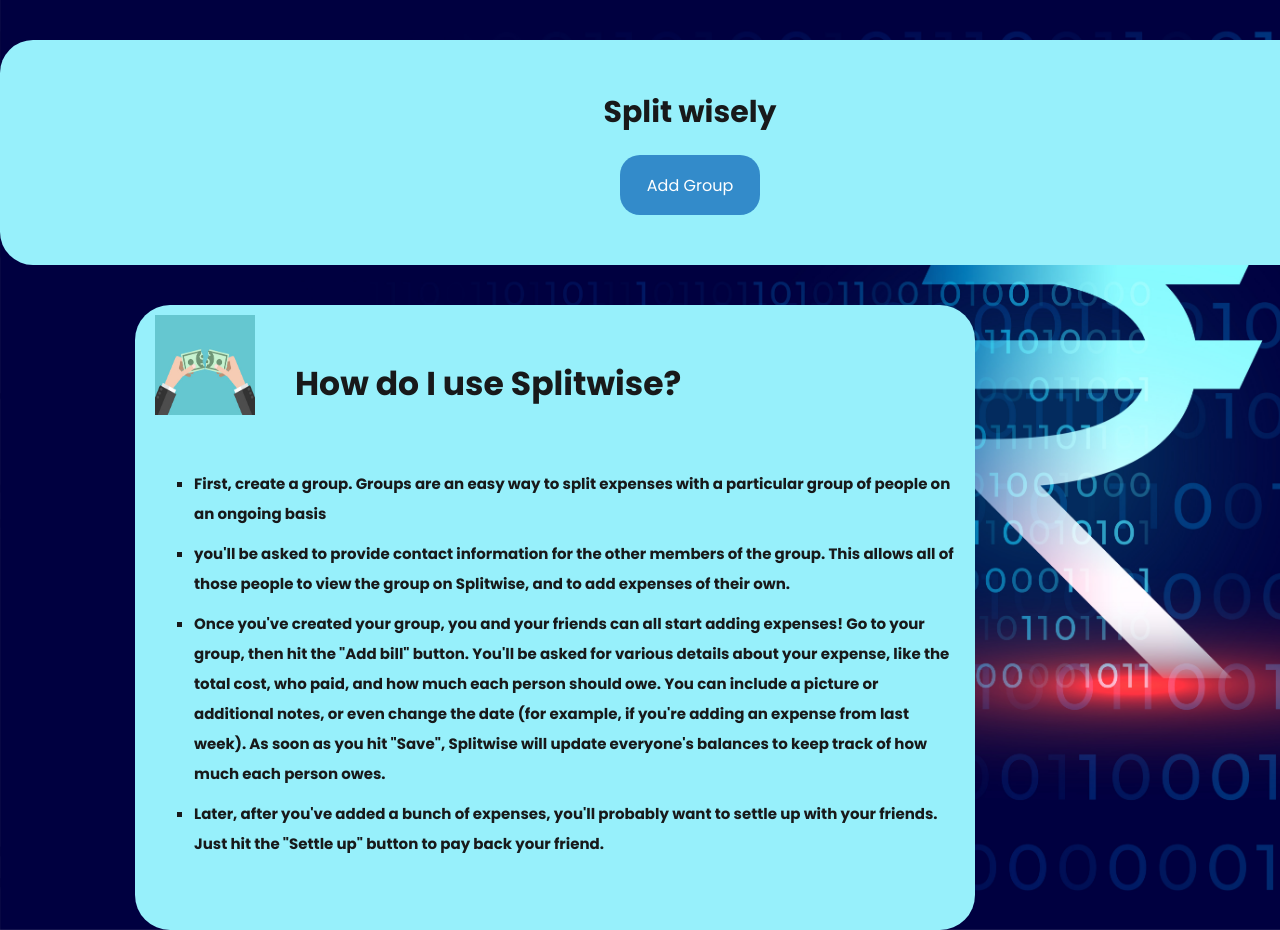
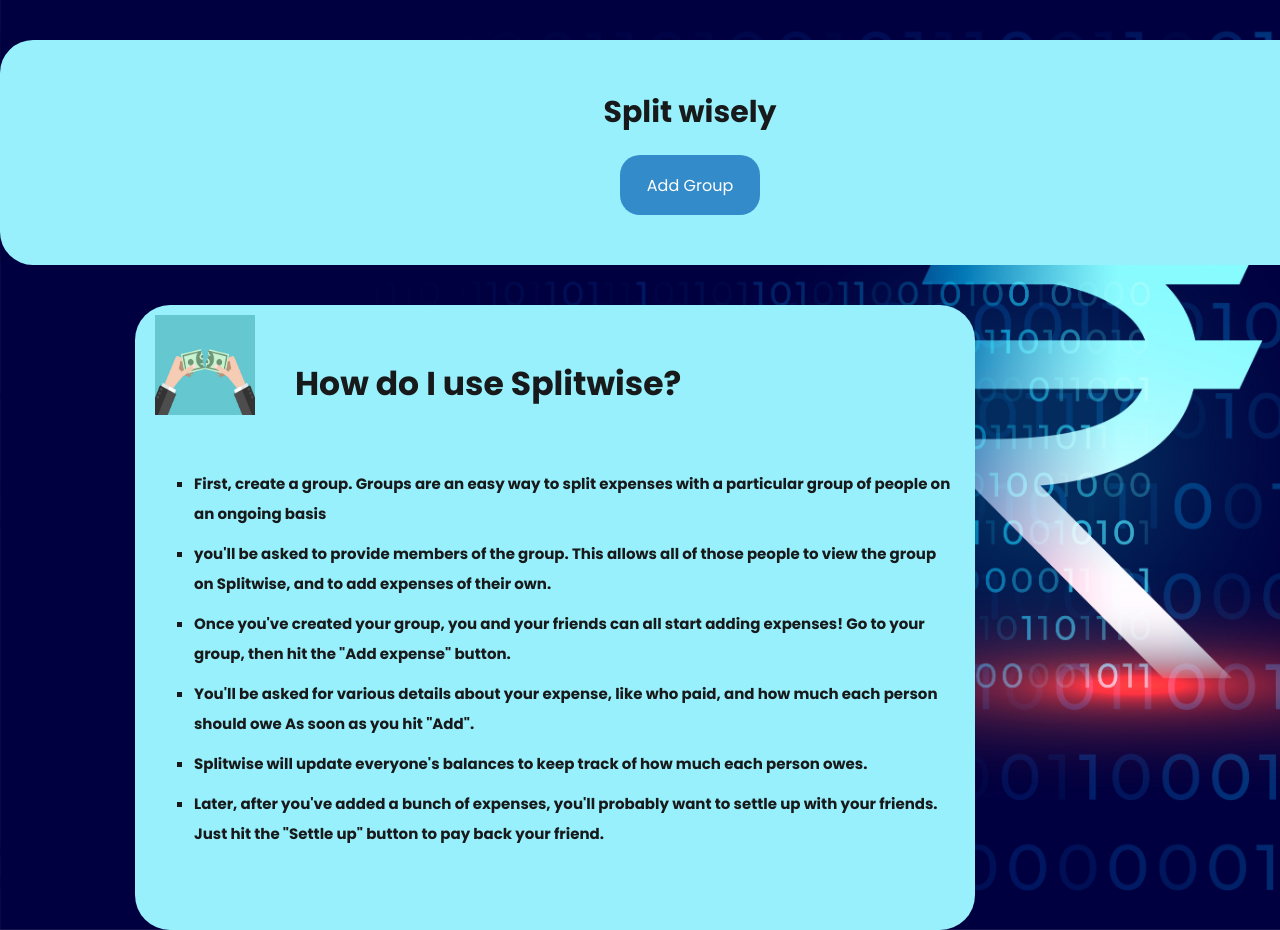
Before and after one commit to sapna-sarvaiya/Splitwise-app, a React (Create React App) app: page /home in a window 1280 px wide. Shown: the top 930 px of the page. Built offline with nearby package versions, Linux system fonts and the light colour scheme.

Commit message:
upadte description for app

```diff
--- a/src/features/ExpenseFormCard/container/expenseGroupContainer.tsx
+++ b/src/features/ExpenseFormCard/container/expenseGroupContainer.tsx
@@ -57,10 +57,15 @@
             First, create a group.  Groups are an easy way to split expenses with a particular group of people on an ongoing basis
           </li>
           <li>
-            you'll be asked to provide contact information for the other members of the group. This allows all of those people to view the group on Splitwise, and to add expenses of their own.
+            you'll be asked to provide members of the group. This allows all of those people to view the group on Splitwise, and to add expenses of their own.
           </li>
           <li>
-            Once you've created your group, you and your friends can all start adding expenses! Go to your group, then hit the "Add bill" button. You'll be asked for various details about your expense, like the total cost, who paid, and how much each person should owe. You can include a picture or additional notes, or even change the date (for example, if you're adding an expense from last week). As soon as you hit "Save", Splitwise will update everyone's balances to keep track of how much each person owes.
+            Once you've created your group, you and your friends can all start adding expenses! Go to your group, then hit the "Add expense" button.
+          </li>
+          <li>
+            You'll be asked for various details about your expense, like  who paid, and how much each person should owe As soon as you hit "Add".   </li>
+          <li>
+            Splitwise will update everyone's balances to keep track of how much each person owes.
           </li>
           <li>
             Later, after you've added a bunch of expenses, you'll probably want to settle up with your friends. Just hit the "Settle up" button to pay back your friend.
```
